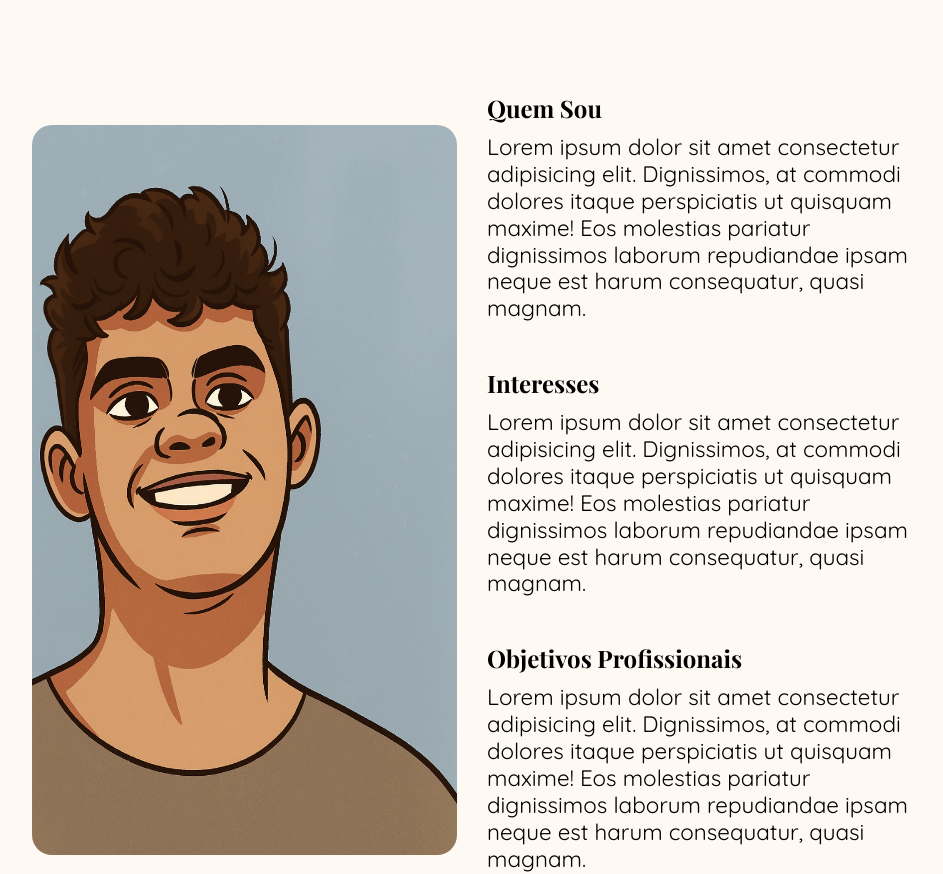
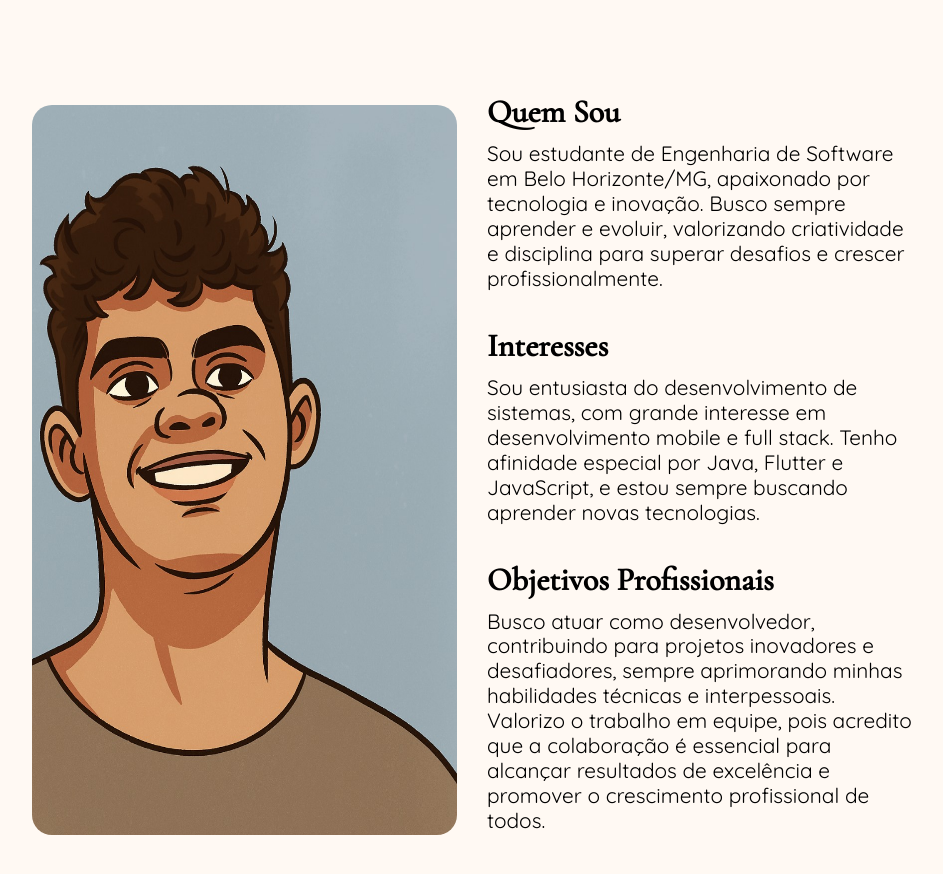
Before and after one commit to lucasledsham/lab01-portfolio-lucasledsham, a plain HTML site: page pages/sobremim.html in a window 1280 px wide. Shown: the part 82-956 px from the top of the page, without its empty margins (168-1111 px from the left). Drawn offline with nearby package versions, Linux system fonts and the light colour scheme.

Commit message:
Texto Sobre Mim adicionado

```diff
--- a/assets/css/sobremim.css
+++ b/assets/css/sobremim.css
@@ -145,7 +145,7 @@ main {
   display: grid;
   align-content: center;
   justify-items: center;
-  gap: 30px;
+  gap: 20px;
 }
 
 .projetos-div {
@@ -161,9 +161,14 @@ main {
   gap: 10px;
 }
 
+.informacoes-container h2 {
+  font-family: "Cormorant Garamond", serif;
+  font-size: 2rem;
+}
+
 .informacoes-container p {
   font-family: "Quicksand", sans-serif;
-  font-size: 1.4rem;
+  font-size: 1.3rem;
   display: grid;
   gap: 15px;
   margin-bottom: 15px;
--- a/pages/sobremim.html
+++ b/pages/sobremim.html
@@ -16,8 +16,6 @@
 </head>
 
 <body>
-
-  <!-- TODO Colocar conteudo na pagina Sobre Mim -->
 
   <!-- Menu -->
   <header class="header">
@@ -47,15 +45,16 @@
       <div id="perfil-info">
         <div class="informacoes-container">
           <h2>Quem Sou</h2>
-          <p>Lorem ipsum dolor sit amet consectetur adipisicing elit. Dignissimos, at commodi dolores itaque perspiciatis ut quisquam maxime! Eos molestias pariatur dignissimos laborum repudiandae ipsam neque est harum consequatur, quasi magnam.</p>
+          <p>Sou estudante de Engenharia de Software em Belo Horizonte/MG, apaixonado por tecnologia e inovação. Busco sempre aprender e evoluir, valorizando criatividade e disciplina para superar desafios e crescer profissionalmente.
+          </p>
         </div>
         <div class="informacoes-container">
           <h2>Interesses</h2>
-          <p>Lorem ipsum dolor sit amet consectetur adipisicing elit. Dignissimos, at commodi dolores itaque perspiciatis ut quisquam maxime! Eos molestias pariatur dignissimos laborum repudiandae ipsam neque est harum consequatur, quasi magnam.</p>
+          <p>Sou entusiasta do desenvolvimento de sistemas, com grande interesse em desenvolvimento mobile e full stack. Tenho afinidade especial por Java, Flutter e JavaScript, e estou sempre buscando aprender novas tecnologias.</p>
         </div>
         <div class="informacoes-container">
           <h2>Objetivos Profissionais</h2>
-          <p>Lorem ipsum dolor sit amet consectetur adipisicing elit. Dignissimos, at commodi dolores itaque perspiciatis ut quisquam maxime! Eos molestias pariatur dignissimos laborum repudiandae ipsam neque est harum consequatur, quasi magnam.</p>
+          <p>Busco atuar como desenvolvedor, contribuindo para projetos inovadores e desafiadores, sempre aprimorando minhas habilidades técnicas e interpessoais. Valorizo o trabalho em equipe, pois acredito que a colaboração é essencial para alcançar resultados de excelência e promover o crescimento profissional de todos.</p>
         </div>
       </div>
     </div>
```
